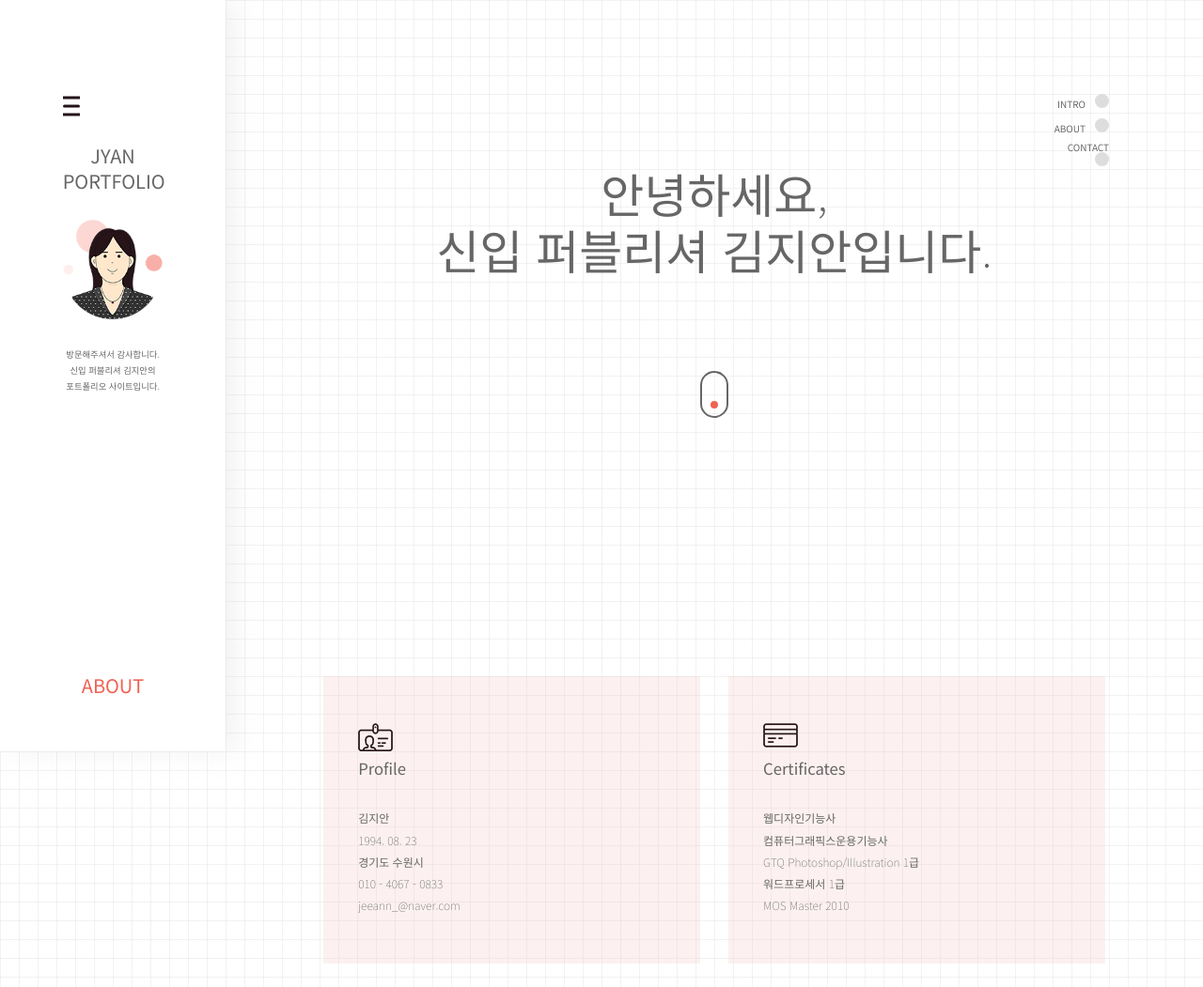
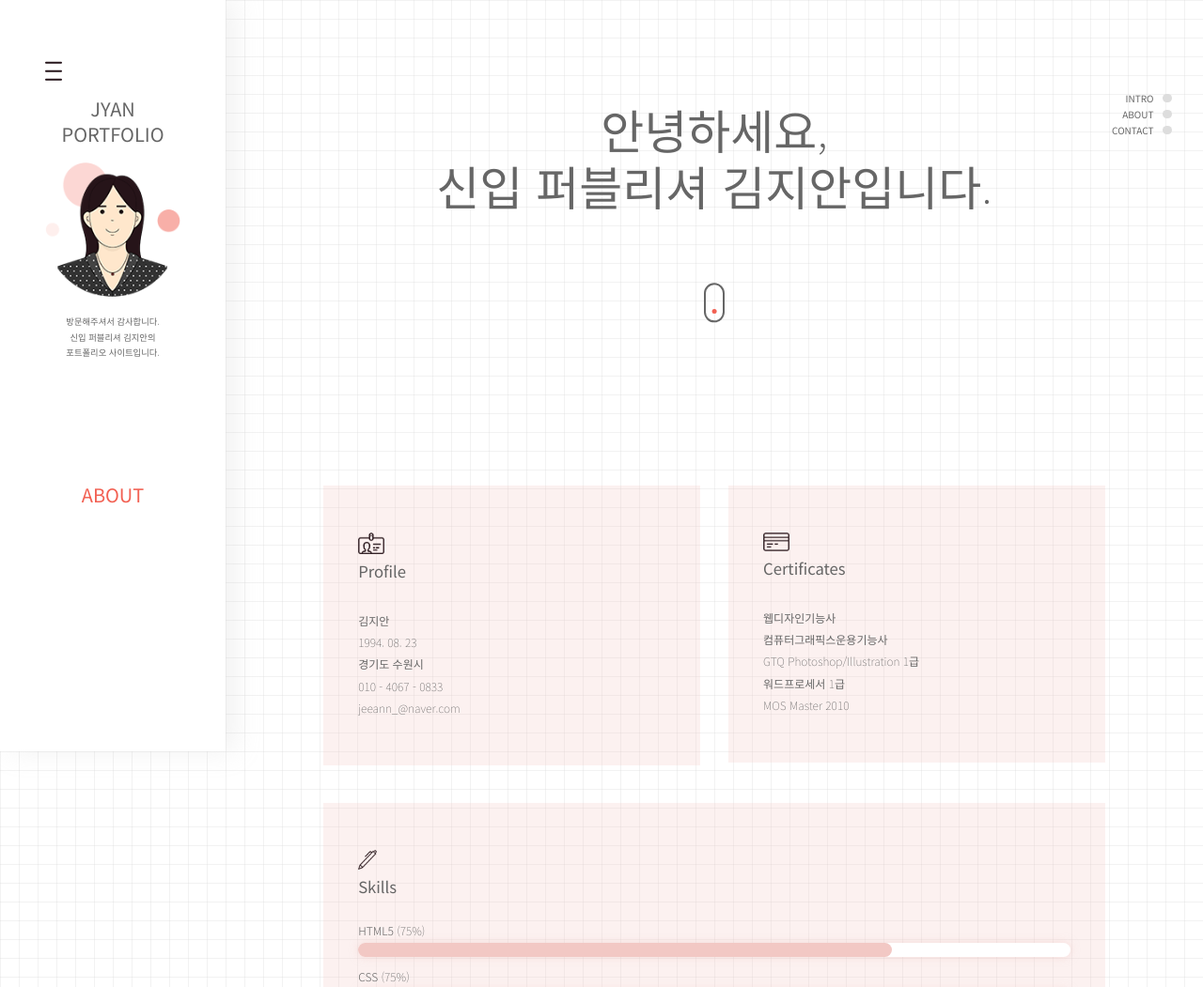
Before and after one commit to jfolio/Study, a plain HTML site: page JYAN/index.html in a window 1280 px wide. Shown: the top 1051 px of the page at 94% size. Drawn offline with Linux system fonts and the light colour scheme.

Commit message:
Add files via upload

```diff
--- a/JYAN/SASS/style.scss
+++ b/JYAN/SASS/style.scss
@@ -25,18 +25,18 @@ body {position: relative; background: url(../img/bg_grid.png); font-family: 'Not
 /* #header */
 #header {width: 18.75%;
   nav {z-index: 10; display: none; position: fixed; left: 0; width: 100%; height: 100%; background: #fff;
-    ul {@include transform50; text-align: center;
-      li {padding: 25px 0;
+    ul {@include transform50; width: 12.91%; text-align: center;
+      li {padding: 10% 0;
         a {z-index: 11; display: inline-block; position: relative; font-size: 2.0833vw; font-weight: 400;}
-        span {transition: all 0.2s; position: absolute; width: 40px; height: 40px; border-radius: 20px; background: rgba(242, 96, 82, 0);}
+        span {transition: all 0.2s; position: absolute; width: 16.12%; padding-bottom: 16.12%; border-radius: 20px; background: rgba(242, 96, 82, 0);}
         &:nth-of-type(1) {
-          span {left: -10px;}
+          span {left: -4.03%;}
         }
         &:nth-of-type(2) {
-          span {left: 37px;}
+          span {left: 14.91%;}
         }
         &:nth-of-type(3) {
-          span {left: 10px;}
+          span {left: 4.03%;}
         }
         &:hover {
           span {background: rgba(242, 96, 82, .25);}
@@ -44,11 +44,11 @@ body {position: relative; background: url(../img/bg_grid.png); font-family: 'Not
       }
     }
   }
-  .menu-icon {padding: 100px 0; height: 420px;
-    div {margin: 0 auto; width: 44.44%;
-      .menu-ani {z-index: 20; display: block; position: relative; width: 25px; height: 25px;
-        span {display: block; position: absolute; top: 50%; transform: translateY(-50%); transition: all 0.5s; height: 3px; border-radius: 3px; background: rgba(37, 20, 26, 1); color: transparent;
-          &::before, &::after {content: ''; position: absolute; left: 0; transition: all 0.5s; width: 100%; height: 3px; background: rgba(37, 20, 26, 1);}
+  .menu-icon {padding: 27.77% 0; height: 420px;
+    div {margin: 0 auto; width: 60%;
+      .menu-ani {z-index: 20; display: block; position: relative; padding-bottom: 12.5%; width: 12.5%;
+        span {display: block; position: absolute; top: 50%; transform: translateY(-50%); transition: all 0.5s; width: 100%; height: 15%; border-radius: 5px; background: rgba(37, 20, 26, 1); color: transparent;
+          &::before, &::after {content: ''; position: absolute; left: 0; transition: all 0.5s; width: 100%; height: 100%; border-radius: 5px; background: rgba(37, 20, 26, 1);}
           &::before {top: -9px;}
           &::after {top: 9px;}
         }
@@ -66,11 +66,11 @@ body {position: relative; background: url(../img/bg_grid.png); font-family: 'Not
 /* side-r */
 #contents {width: 100%;
   /* .shortcut */
-  .shortcut {z-index: 1; position: fixed; top: 100px; right: 100px; width: 5.2%;
-      li {padding-top: 10px; text-align: right;
+  .shortcut {z-index: 1; position: fixed; top: 100px; right: 2.6%; width: 5.625%;
+      li {padding-top: 9.25%; width: 100%; text-align: right;
         &:first-child {padding: 0;}
-        a {display: inline-block; height: 100%; font-size: 0.7813vw; font-weight: 400;
-          &::after {display: inline-block; content: ''; margin-left: 10px; width: 15px; height: 15px; border-radius: 15px; background: #ddd; transition: all 0.2s;}
+        a {display: inline-block; width: 100%; height: 100%; font-size: 0.7813vw; font-weight: 400;
+          &::after {display: inline-block; content: ''; margin-left: 10px; padding-bottom: 12.96%; width: 12.96%; border-radius: 15px; background: #ddd; transition: all 0.2s;}
         }
         a:hover {
           &::after {background: #f26052;}
@@ -79,7 +79,7 @@ body {position: relative; background: url(../img/bg_grid.png); font-family: 'Not
   }
 
   /* #intro, #about, #contact */
-  #intro, #about, #contact {@include clear; position: relative; padding: 100px 0;
+  #intro, #about, #contact {@include clear; position: relative; padding: 5.2% 0;
     .cont {position: relative; width: 81.25%;
       .wrap {width: 80%;}
     }
@@ -96,11 +96,11 @@ body {position: relative; background: url(../img/bg_grid.png); font-family: 'Not
   #intro header, #intro .cont, #about .sec-tit, #about .cont, #contact .sec-tit, #contact .cont {float: left; height: 100%;}
 
   /* intro */
-  #intro {height: 420px;
+  #intro {position: relative; height: 21.87%;
     header {
-      ul {margin: 0 auto; width: 44.44%;
-        li {padding-top: 28px; text-align: center;
-          &:nth-of-type(1) {padding-top: 53px;}
+      ul {margin: 0 auto; width: 60%;
+        li {padding-top: 11.57%; text-align: center;
+          &:nth-of-type(1) {padding-top: 25.46%;}
           .main-tit, .main-img {display: block;}
           .main-tit {
             h1 {font-size: 1.5625vw; font-weight: 400; line-height: 2.0833vw;}
@@ -114,13 +114,13 @@ body {position: relative; background: url(../img/bg_grid.png); font-family: 'Not
         }
       }
     }
-    .cont {
+    .cont {position: absolute; top: 0; right: 0;
       .wrap {@include transform50; text-align: center;
-        h2 {padding-bottom: 100px; font-size: 3.9063vw; font-weight: 200; line-height: 4.6875vw;
+        h2 {padding-bottom: 8.92%; font-size: 3.9063vw; font-weight: 200; line-height: 4.6875vw;
           strong {font-weight: 400;}
         }
-        .mouse {position: relative; margin: 0 auto; width :30px; height: 50px; box-sizing: border-box; border: 2px solid #666; border-radius: 15px;
-           .scroller {position: absolute; top: 75%; left: 50%; transform: translate(-50%, -50%); width: 8px; height: 8px; border-radius: 8px; background-color: #f26052; animation-name: scroll; animation-duration: 1.2s; animation-timing-function: ease-out; animation-iteration-count: infinite;}
+        .mouse {position: relative; margin: 0 auto; padding-bottom: 4.46%; width: 2.67%; box-sizing: border-box; border: 2px solid #666; border-radius: 15px;
+           .scroller {position: absolute; top: 75%; left: 50%; transform: translate(-50%, -50%); padding-bottom: 26.66%; width: 26.66%; border-radius: 8px; background-color: #f26052; animation-name: scroll; animation-duration: 1.2s; animation-timing-function: ease-out; animation-iteration-count: infinite;}
            // animation
            @keyframes scroll {
              0% {top: 25%;}
@@ -132,15 +132,15 @@ body {position: relative; background: url(../img/bg_grid.png); font-family: 'Not
   }
 
   /* about */
-  #about {height: 955px;
+  #about {height: 49.73%;
     .cont {
       .wrap {
         > ul {@include clear;
           > li {float: left; padding: 50px 0; background: rgba(242, 200, 196, .25);
             > div {margin: 0 auto; width: 81.48%;
               .tit {padding-bottom: 32.5px;
-                div {height: 30px; padding-bottom: 10px;
-                  img {vertical-align: middle;}
+                div {height: 6.81%; padding-bottom: 10px;
+                  img {width: 8.5%; vertical-align: middle;}
                 }
                 h3 {font-size: 1.3021vw; font-weight: 400;}
               }
@@ -151,13 +151,18 @@ body {position: relative; background: url(../img/bg_grid.png); font-family: 'Not
           .certificates {float: right;}
           .skills {clear: both; margin-top: 40px; width: 100%;
             > div {width: 91.07%;
+              .tit {
+                div {
+                  img {width: 2.67%;}
+                }
+              }
               ul {padding: 0;
                 li {text-align: left;
                   p {padding: 0; font-weight: 300; line-height: 1;
                     span {font-weight: 200;}
                   }
-                  .progressbar {margin: 10px 0 20px 0; height: 20px; background: #fff; border-radius: 10px; box-shadow: 0 0 10px rgba(242, 200, 196, .5);
-                    div {height: 100%; background: #f2c8c4; border-radius: 10px;}
+                  .progressbar {margin: 0.98% 0 1.96% 0; background: #fff; border-radius: 10px; box-shadow: 0 0 10px rgba(242, 200, 196, .5);
+                    div {padding-bottom: 2%; background: #f2c8c4; border-radius: 10px;}
                     .prg1, .skill1 {width: 75%;}
                     .skill1 {animation: progress1 2s ease-out;}
                     // animation
@@ -204,7 +209,7 @@ body {position: relative; background: url(../img/bg_grid.png); font-family: 'Not
   }
 
   /* contact */
-  #contact {height: 435px;
+  #contact {height: 22.65%;
     .cont {
       .wrap {
         > div {padding: 50px; background: rgba(242, 242, 242, .5);
@@ -218,7 +223,7 @@ body {position: relative; background: url(../img/bg_grid.png); font-family: 'Not
             li {float: left;
               &:nth-of-type(1), &:nth-of-type(2) {width: 47.54%;}
               &:nth-of-type(2) {float: right}
-              &:nth-of-type(3) {margin-top: 20px; width: 100%;
+              &:nth-of-type(3) {margin-top: 1.96%; width: 100%;
               }
               label {text-indent: 10px;
                 input, textarea {width: 100%; border: none; border-radius: 15px; box-shadow: 0 0 10px rgba(240, 240, 240, 1);
@@ -236,7 +241,7 @@ body {position: relative; background: url(../img/bg_grid.png); font-family: 'Not
   }
 
   /* footer */
-  footer {padding: 25px 0; text-align: center; background: #fff; box-shadow: -10px 0 25px rgba(204, 204, 204, 0.25);
+  footer {padding: 1.3% 0; text-align: center; background: #fff; box-shadow: -10px 0 25px rgba(204, 204, 204, 0.25);
     p {font-size: 0.6771vw; font-weight: 200; color: #666;}
   }
 }
```
Also changed, not shown: JYAN/SASS/style.css, 1 other file.
